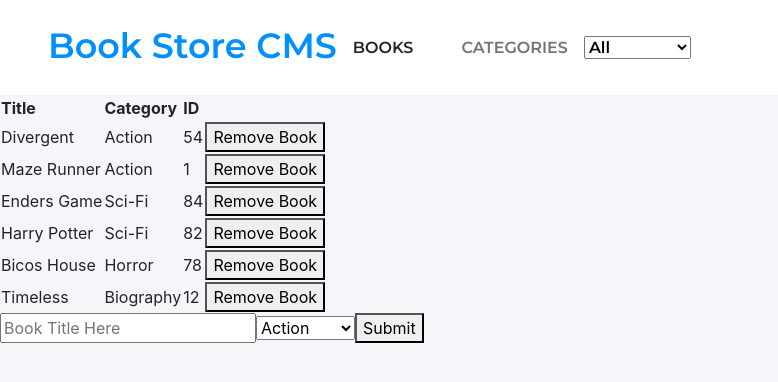
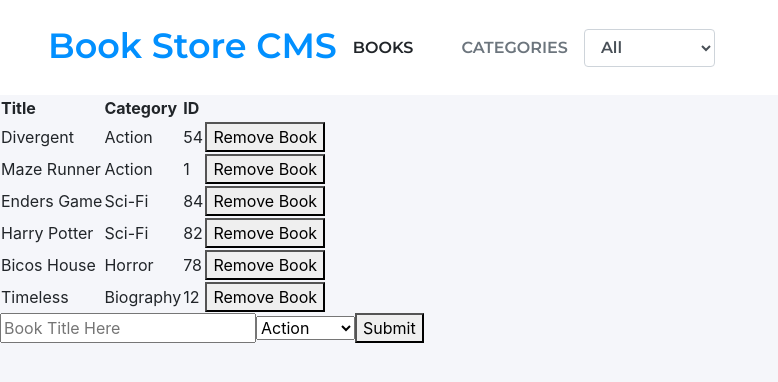
Before and after one commit to Elbie-em/Redux-Bookstore-CMS, a React (Create React App) app: page / in a window 1280 px wide. Shown: the top 382 px of the page, without its empty margins (0-778 px from the left). Built offline with nearby package versions, Linux system fonts and the light colour scheme.

Commit message:
Modify select control in CategoryFilter Component

```diff
--- a/src/components/CategoryFilter.js
+++ b/src/components/CategoryFilter.js
@@ -5,7 +5,7 @@ const CategoryFilter = ({ filterBooks }) => {
   const categories = ['All', 'Action', 'Biography', 'History', 'Horror', 'Kids', 'Learning', 'Sci-Fi'];
 
   return (
-    <select type="text" id="category" name="category" onChange={filterBooks}>
+    <select className="form-control" type="text" id="category" name="category" onChange={filterBooks}>
       {categories.map(category => (
         <option key={category} value={category}>
           {' '}
```
